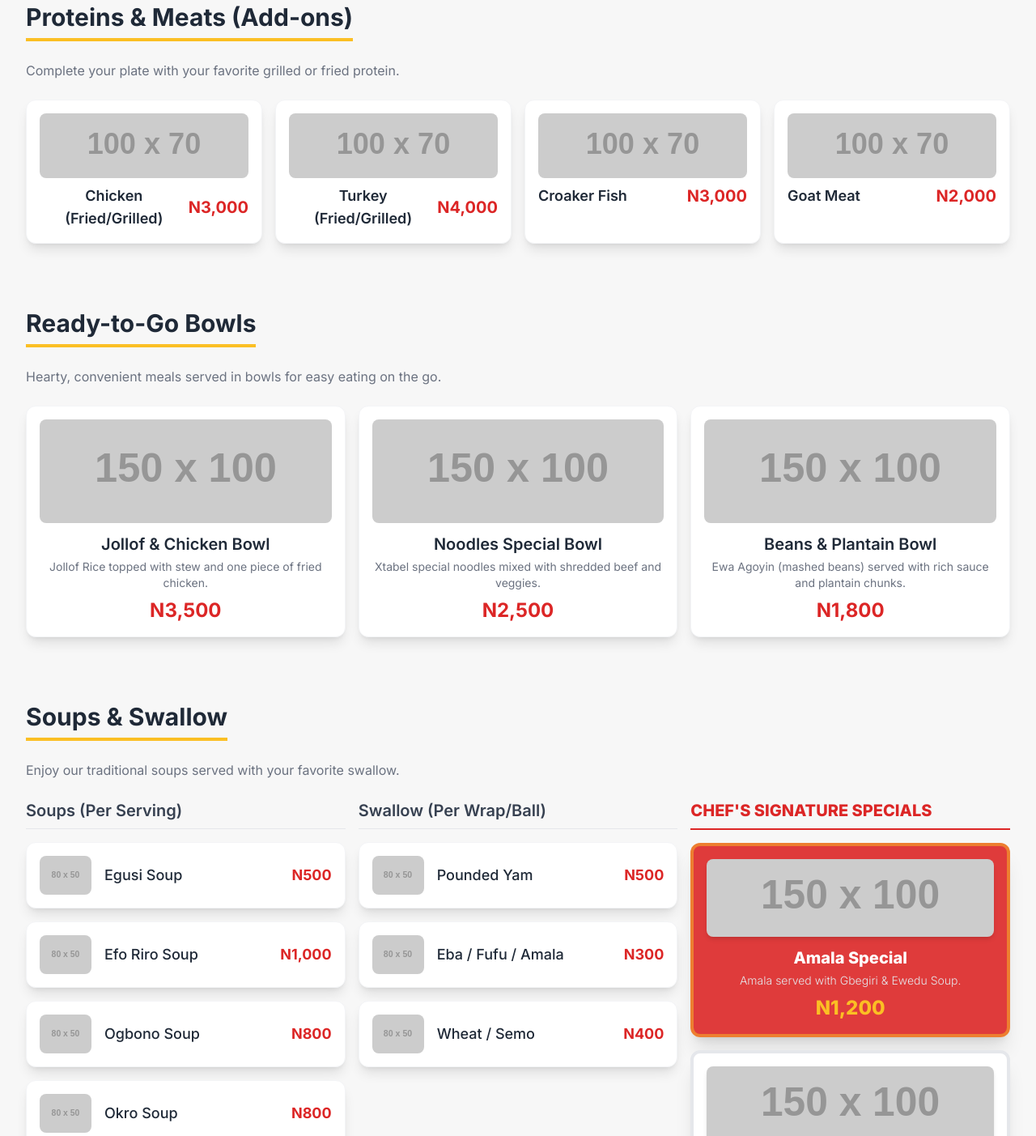
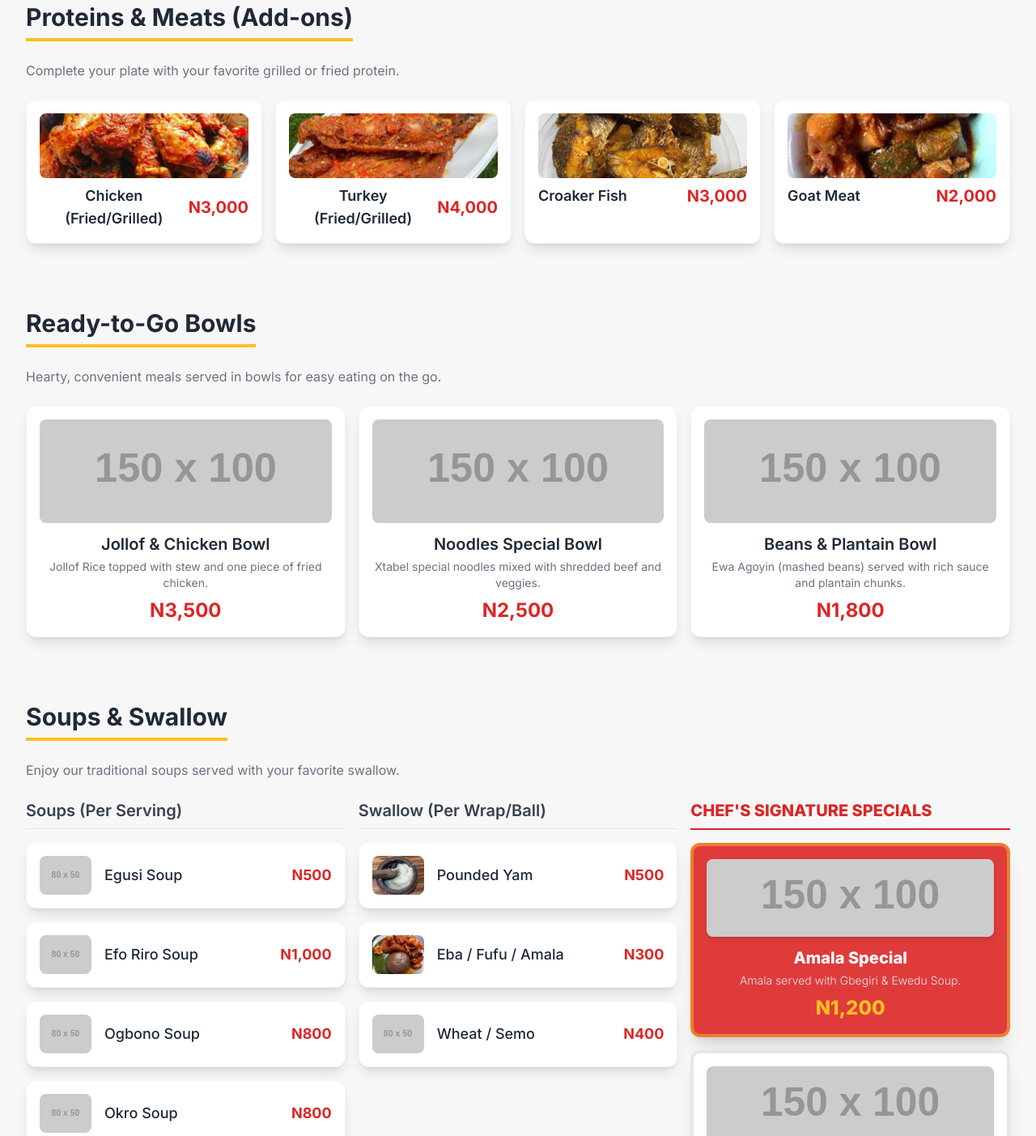
Before and after one commit to 3beerestaurant/3bee, a plain HTML site: page index.html in a window 1280 px wide. Shown: the part 1243-2646 px from the top of the page at 81% size. Drawn offline with nearby package versions, Linux system fonts and the light colour scheme; placeholder pictures from the web are drawn by us.

Commit message:
Update index.html

```diff
--- a/index.html
+++ b/index.html
@@ -277,7 +277,7 @@
 
                     <!-- Item 2: Fried Rice (Image included) -->
                     <div class="menu-link bg-card p-4 rounded-xl shadow-lg flex flex-col items-center text-center transition duration-300 ease-in-out hover:shadow-xl border border-gray-100">
-                        <img src="https://placehold.co/120x80/DC2626/FFFFFF?text=Fried" alt="Fried Rice" class="w-full h-24 object-cover rounded-lg mb-3">
+                        <img src="images/fried.jpg" alt="Fried Rice" class="w-full h-24 object-cover rounded-lg mb-3">
                         <div class="flex justify-between w-full items-center">
                             <p class="text-lg font-semibold text-gray-800">Fried Rice</p>
                             <p class="text-xl font-bold text-primary">N1,500</p>
@@ -315,7 +315,7 @@
 
                     <!-- Protein Item 1: Chicken -->
                     <div class="bg-card p-4 rounded-xl shadow-lg flex flex-col items-center text-center transition duration-300 ease-in-out hover:shadow-xl border border-gray-100">
-                        <img src="https://placehold.co/100x70/FBBF24/DC2626?text=Chicken" alt="Chicken Piece" class="w-full h-20 object-cover rounded-lg mb-2">
+                        <img src="images/chicken.jpg" alt="Chicken Piece" class="w-full h-20 object-cover rounded-lg mb-2">
                         <div class="flex justify-between w-full items-center">
                             <p class="text-lg font-semibold text-gray-800">Chicken (Fried/Grilled)</p>
                             <p class="text-xl font-bold text-primary">N3,000</p>
@@ -324,7 +324,7 @@
 
                     <!-- Protein Item 2: Turkey -->
                     <div class="bg-card p-4 rounded-xl shadow-lg flex flex-col items-center text-center transition duration-300 ease-in-out hover:shadow-xl border border-gray-100">
-                        <img src="https://placehold.co/100x70/FBBF24/DC2626?text=Turkey" alt="Turkey Piece" class="w-full h-20 object-cover rounded-lg mb-2">
+                        <img src="images/turkey.jpg" alt="Turkey Piece" class="w-full h-20 object-cover rounded-lg mb-2">
                         <div class="flex justify-between w-full items-center">
                             <p class="text-lg font-semibold text-gray-800">Turkey (Fried/Grilled)</p>
                             <p class="text-xl font-bold text-primary">N4,000</p>
@@ -333,7 +333,7 @@
 
                     <!-- Protein Item 3: Fish -->
                     <div class="bg-card p-4 rounded-xl shadow-lg flex flex-col items-center text-center transition duration-300 ease-in-out hover:shadow-xl border border-gray-100">
-                        <img src="https://placehold.co/100x70/FBBF24/DC2626?text=Fish" alt="Croaker Fish" class="w-full h-20 object-cover rounded-lg mb-2">
+                        <img src="images/fish.jpg" alt="Croaker Fish" class="w-full h-20 object-cover rounded-lg mb-2">
                         <div class="flex justify-between w-full items-center">
                             <p class="text-lg font-semibold text-gray-800">Croaker Fish</p>
                             <p class="text-xl font-bold text-primary">N3,000</p>
@@ -342,7 +342,7 @@
 
                     <!-- Protein Item 4: Goat Meat -->
                     <div class="bg-card p-4 rounded-xl shadow-lg flex flex-col items-center text-center transition duration-300 ease-in-out hover:shadow-xl border border-gray-100">
-                        <img src="https://placehold.co/100x70/FBBF24/DC2626?text=Goat" alt="Goat Meat" class="w-full h-20 object-cover rounded-lg mb-2">
+                        <img src="images/goat.jpg" alt="Goat Meat" class="w-full h-20 object-cover rounded-lg mb-2">
                         <div class="flex justify-between w-full items-center">
                             <p class="text-lg font-semibold text-gray-800">Goat Meat</p>
                             <p class="text-xl font-bold text-primary">N2,000</p>
@@ -420,13 +420,13 @@
                         <h4 class="text-xl font-semibold text-gray-700 border-b border-gray-200 pb-2">Swallow (Per Wrap/Ball)</h4>
                         <!-- Pounded Yam -->
                         <div class="menu-link bg-card p-4 rounded-xl shadow-lg flex items-center transition duration-300 ease-in-out hover:shadow-xl border border-gray-100">
-                            <img src="https://placehold.co/80x50/FBBF24/DC2626?text=Swallow" alt="Pounded Yam" class="w-16 h-12 object-cover rounded-lg mr-4 flex-shrink-0">
+                            <img src="images/pounded.jpg" alt="Pounded Yam" class="w-16 h-12 object-cover rounded-lg mr-4 flex-shrink-0">
                             <p class="text-lg font-medium text-gray-800 flex-grow text-left">Pounded Yam</p>
                             <p class="text-lg font-bold text-primary ml-4 flex-shrink-0">N500</p>
                         </div>
                         <!-- Eba / Fufu / Amala -->
                         <div class="menu-link bg-card p-4 rounded-xl shadow-lg flex items-center transition duration-300 ease-in-out hover:shadow-xl border border-gray-100">
-                            <img src="https://placehold.co/80x50/FBBF24/DC2626?text=Eba" alt="Eba Fufu Amala" class="w-16 h-12 object-cover rounded-lg mr-4 flex-shrink-0">
+                            <img src="images/amala.jpeg" alt="Eba Fufu Amala" class="w-16 h-12 object-cover rounded-lg mr-4 flex-shrink-0">
                             <p class="text-lg font-medium text-gray-800 flex-grow text-left">Eba / Fufu / Amala</p>
                             <p class="text-lg font-bold text-primary ml-4 flex-shrink-0">N300</p>
                         </div>
```
